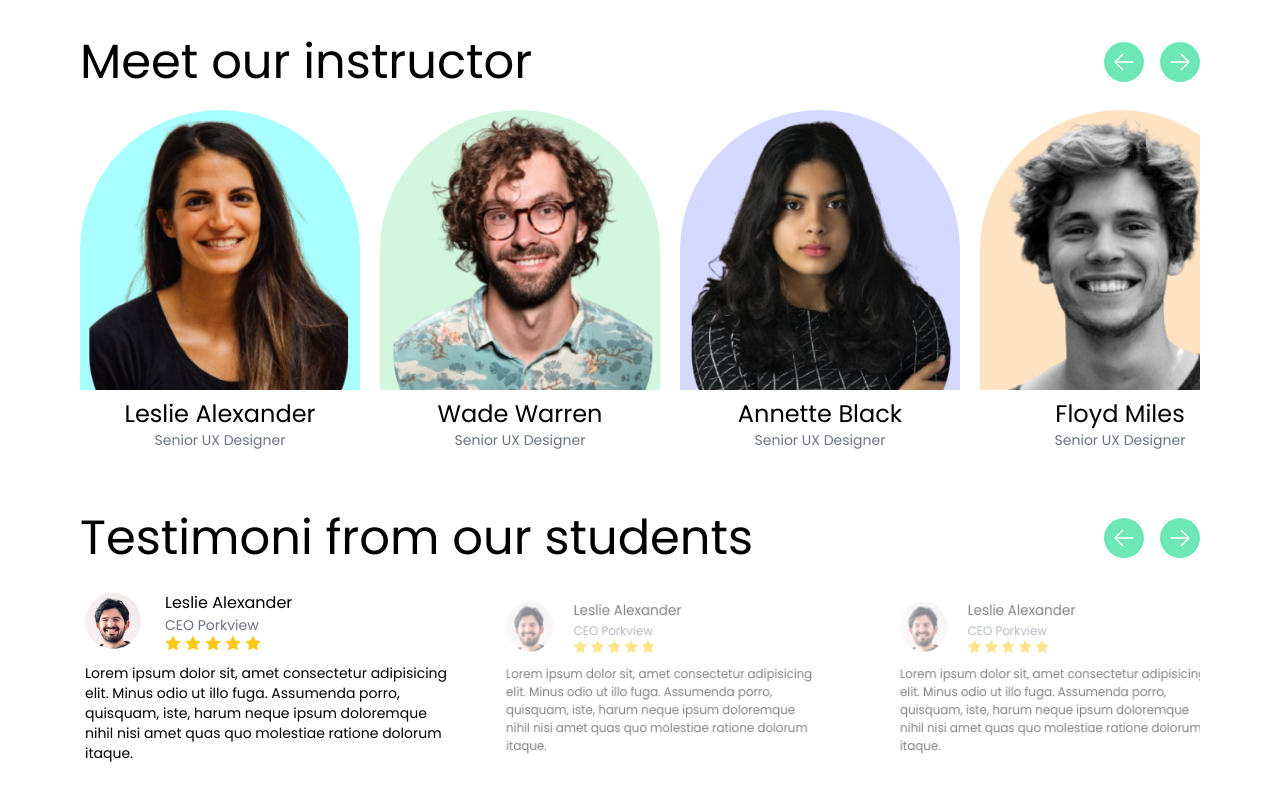
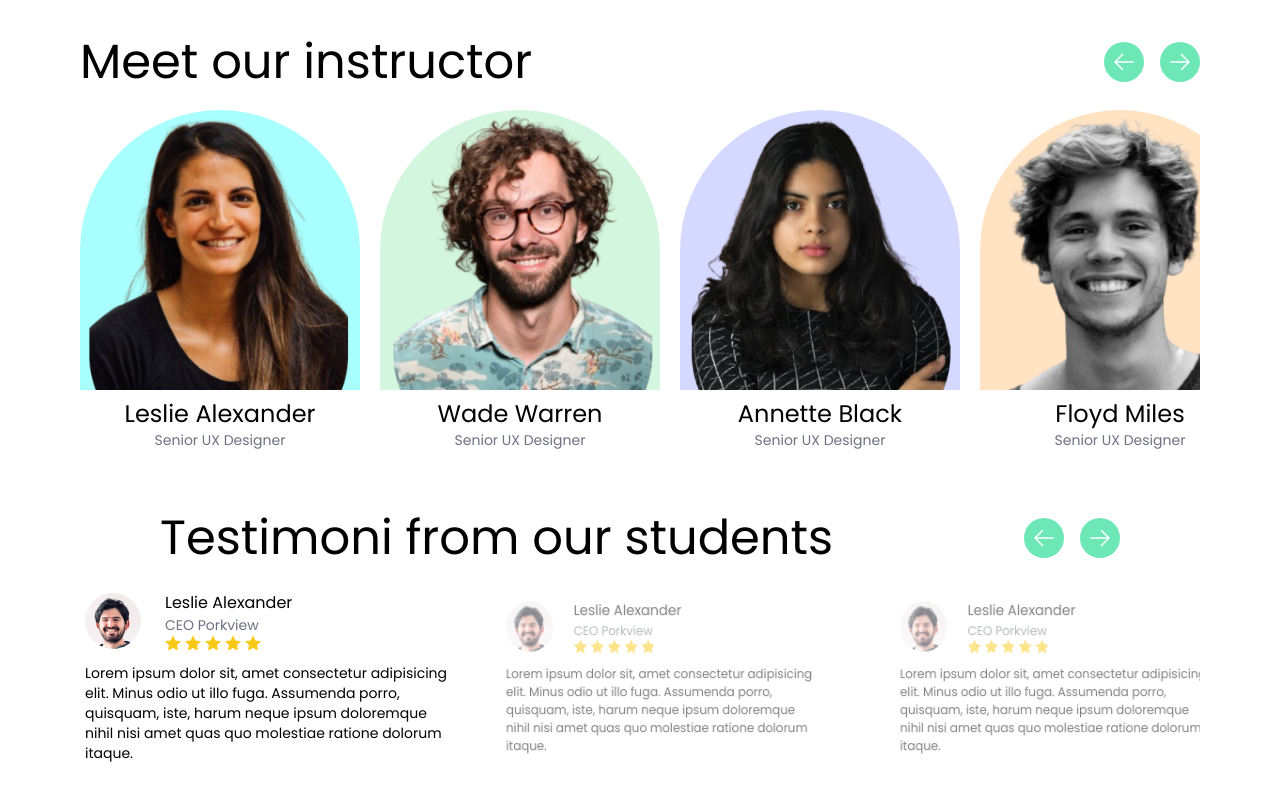
Before and after one commit to Bouanaya/E-Learning, a Vue app: page / in a window 1280 px wide. Shown: the part 3194-3994 px from the top of the page. Built offline with nearby package versions, Linux system fonts and the light colour scheme.

Commit message:
create Carousel students

```diff
--- a/src/components/Stud-ents.vue
+++ b/src/components/Stud-ents.vue
@@ -1,7 +1,7 @@
 <template>
     <div>
         <div class=" py-8 container">
-            <div class="flex justify-between items-center ">
+            <div class="flex justify-between items-center md:container ">
                 <h1 class="text-2xl md:text-5xl">Testimoni from our students</h1>
                 <nav class="flex md:gap-4 gap-2">
                     <button class="rounded-full bg-primary-300 p-2" @click="myCarousel.prev()"><svg
@@ -24,7 +24,7 @@
 
                 <Carousel :itemsToShow="3" :wrapAround="false" :transition="500" v-bind="settings"
                     :breakpoints="breakpoints" ref="myCarousel">
-                    <Slide v-for="slide in 10" :key="slide">
+                    <Slide v-for="slide in 4" :key="slide">
                         <div class="carousel__item">
                             <div class="">
                                 <div class="flex space-x-4 items-center">
```
